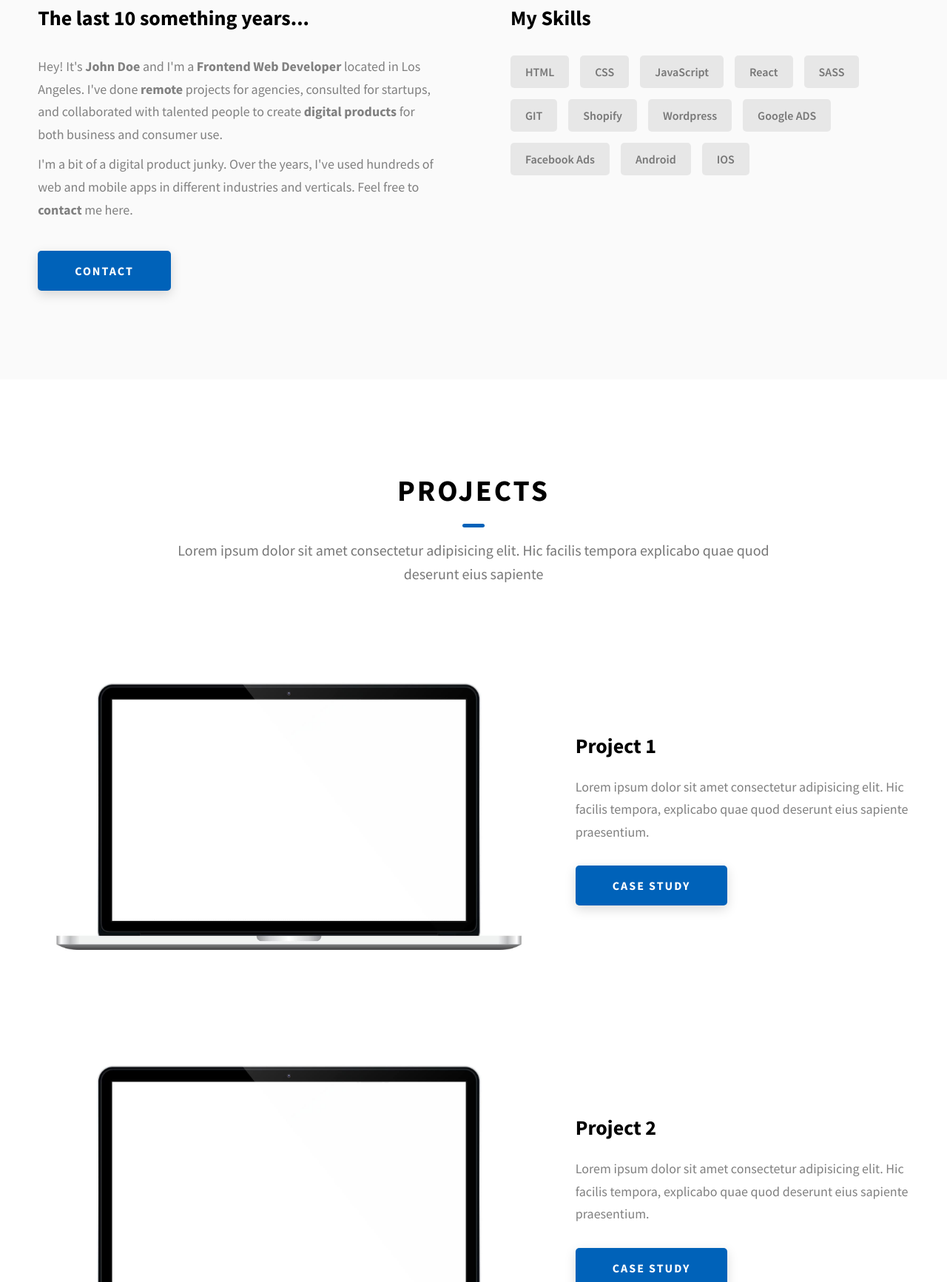
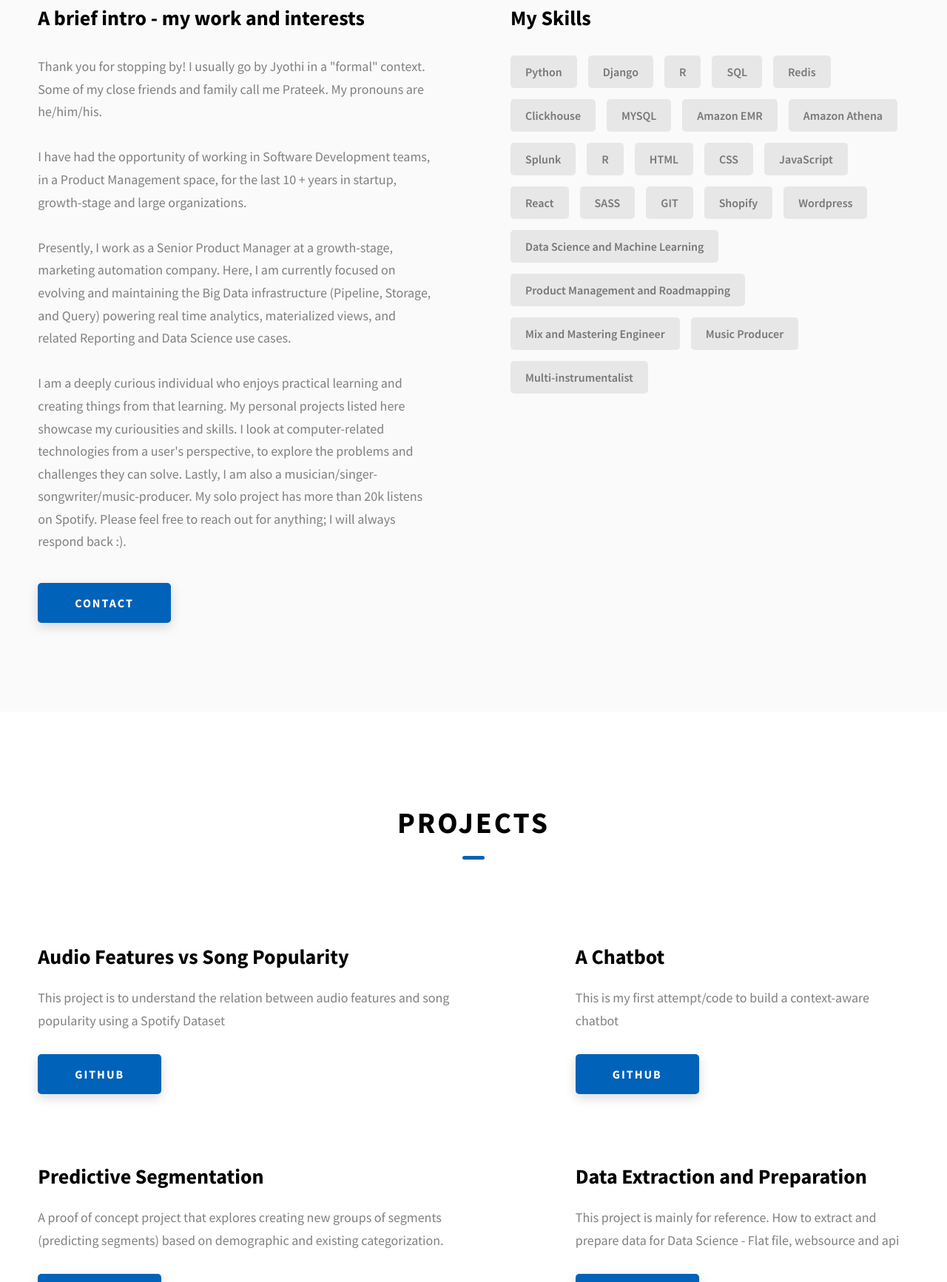
Before and after one commit to prateeksamudrala/jpsportfolio, a website: page index.html in a window 1280 px wide. Shown: the part 1067-2800 px from the top of the page at 74% size. Drawn offline with Linux system fonts and the light colour scheme.

Commit message:
many changes

```diff
--- a/index.html
+++ b/index.html
@@ -27,7 +27,7 @@
               class="header__logo-img"
             />
           </div>
-          <span class="header__logo-sub">Jyothi Prateek Samudrala</span>
+          <span class="header__logo-sub">J.P.Samudrala</span>
         </div>
         <div class="header__main">
           <ul class="header__links">
@@ -134,24 +134,18 @@
         </h2>
         <div class="about__content">
           <div class="about__content-main">
-            <h3 class="about__content-title">The last 10 something years...</h3>
+            <h3 class="about__content-title">A brief intro - my work and interests</h3>
             <div class="about__content-details">
               <p class="about__content-details-para">
-                Hey! It's
-                <strong>John Doe</strong>
-                and I'm a <strong> Frontend Web Developer </strong> located in
-                Los Angeles. I've done
-                <strong> remote </strong>
-                projects for agencies, consulted for startups, and collaborated
-                with talented people to create
-                <strong>digital products </strong>
-                for both business and consumer use.
-              </p>
-              <p class="about__content-details-para">
-                I'm a bit of a digital product junky. Over the years, I've used
-                hundreds of web and mobile apps in different industries and
-                verticals. Feel free to
-                <strong>contact</strong> me here.
+                Thank you for stopping by! I usually go by Jyothi in a "formal" context. Some of my close friends and family call me Prateek. My pronouns are he/him/his.
+                <br/><br/>
+                I have had the opportunity of working in Software Development teams, in a Product Management space, for the last 10 + years in startup, growth-stage and large organizations.
+                <br/><br/>
+                Presently, I work as a Senior Product Manager at a growth-stage, marketing automation company. Here, I am currently focused on evolving and maintaining the Big Data infrastructure (Pipeline, Storage, and Query) powering real time analytics, materialized views, and related Reporting and Data Science use cases.
+                <br/><br/>
+                I am a deeply curious individual who enjoys practical learning and creating things from that learning. My personal projects listed here showcase my curiousities and skills. I look at computer-related technologies
+              from a user's perspective, to explore the problems and challenges they can solve. Lastly, I am also a musician/singer-songwriter/music-producer. My solo project has more than 20k listens on Spotify.
+              Please feel free to reach out for anything; I will always respond back :).
               </p>
             </div>
             <a href="./#contact" class="btn btn--med btn--theme dynamicBgClr"
@@ -161,6 +155,17 @@
           <div class="about__content-skills">
             <h3 class="about__content-title">My Skills</h3>
             <div class="skills">
+              <div class="skills__skill">Python</div>
+              <div class="skills__skill">Django</div>
+              <div class="skills__skill">R</div>
+              <div class="skills__skill">SQL</div>
+              <div class="skills__skill">Redis</div>
+              <div class="skills__skill">Clickhouse</div>
+              <div class="skills__skill">MYSQL</div>
+              <div class="skills__skill">Amazon EMR</div>
+              <div class="skills__skill">Amazon Athena</div>
+              <div class="skills__skill">Splunk</div>
+              <div class="skills__skill">R</div>
               <div class="skills__skill">HTML</div>
               <div class="skills__skill">CSS</div>
               <div class="skills__skill">JavaScript</div>
@@ -169,10 +174,11 @@
               <div class="skills__skill">GIT</div>
               <div class="skills__skill">Shopify</div>
               <div class="skills__skill">Wordpress</div>
-              <div class="skills__skill">Google ADS</div>
-              <div class="skills__skill">Facebook Ads</div>
-              <div class="skills__skill">Android</div>
-              <div class="skills__skill">IOS</div>
+              <div class="skills__skill">Data Science and Machine Learning</div>
+              <div class="skills__skill">Product Management and Roadmapping</div>
+              <div class="skills__skill">Mix and Mastering Engineer</div>
+              <div class="skills__skill">Music Producer</div>
+              <div class="skills__skill">Multi-instrumentalist</div>
             </div>
           </div>
         </div>
@@ -183,13 +189,93 @@
         <h2 class="heading heading-sec heading-sec__mb-bg">
           <span class="heading-sec__main">Projects</span>
           <span class="heading-sec__sub">
-            Lorem ipsum dolor sit amet consectetur adipisicing elit. Hic facilis
-            tempora explicabo quae quod deserunt eius sapiente
           </span>
         </h2>
 
         <div class="projects__content">
           <div class="projects__row">
+            <!-- <div class="projects__row-img-cont">
+              <img
+                src="./assets/jpeg/project-mockup-example.jpeg"
+                alt="Software Screenshot"
+                class="projects__row-img"
+                loading="lazy"
+              />
+            </div> -->
+            <div class="projects__row-content">
+              <h3 class="projects__row-content-title">Audio Features vs Song Popularity</h3>
+              <p class="projects__row-content-desc">
+                This project is to understand the relation between audio features and song popularity using a Spotify Dataset
+              </p>
+              <a
+                href="https://github.com/prateeksamudrala/audiofeaturessongpopularity"
+                class="btn btn--med btn--theme dynamicBgClr"
+                target="_blank"
+                >Github</a
+              >
+            </div>
+            <div class="projects__row-content">
+              <h3 class="projects__row-content-title">A Chatbot</h3>
+              <p class="projects__row-content-desc">
+                This is my first attempt/code to build a context-aware chatbot
+              </p>
+              <a
+                href="https://github.com/prateeksamudrala/achatbot"
+                class="btn btn--med btn--theme dynamicBgClr"
+                target="_blank"
+                >Github</a
+              >
+            </div>
+            <div class="projects__row-content">
+              <h3 class="projects__row-content-title">Predictive Segmentation</h3>
+              <p class="projects__row-content-desc">
+                A proof of concept project that explores creating new groups of segments (predicting segments) based on demographic and existing categorization.
+              </p>
+              <a
+                href="https://github.com/prateeksamudrala/predictivesegmentation"
+                class="btn btn--med btn--theme dynamicBgClr"
+                target="_blank"
+                >Github</a
+              >
+            </div>
+            <div class="projects__row-content">
+              <h3 class="projects__row-content-title">Data Extraction and Preparation</h3>
+              <p class="projects__row-content-desc">
+                This project is mainly for reference. How to extract and prepare data for Data Science - Flat file, websource and api
+              </p>
+              <a
+                href="https://github.com/prateeksamudrala/datapreparation"
+                class="btn btn--med btn--theme dynamicBgClr"
+                target="_blank"
+                >Github</a
+              >
+            </div>
+            <div class="projects__row-content">
+              <h3 class="projects__row-content-title">Sentiment Classifier</h3>
+              <p class="projects__row-content-desc">
+                How to Capture Sentiment behind text - Positive Or Negative - using Machine Learning using TextBlob
+              </p>
+              <a
+                href="https://github.com/prateeksamudrala/sentimentclassfier"
+                class="btn btn--med btn--theme dynamicBgClr"
+                target="_blank"
+                >Github</a
+              >
+            </div>
+            <div class="projects__row-content">
+              <h3 class="projects__row-content-title">Neural Networks</h3>
+              <p class="projects__row-content-desc">
+                A demonstration of neural network classification. Image classification is also included in this.
+              </p>
+              <a
+                href="https://github.com/prateeksamudrala/neuralnetworks"
+                class="btn btn--med btn--theme dynamicBgClr"
+                target="_blank"
+                >Github</a
+              >
+            </div>
+          </div>
+          <!-- <div class="projects__row">
             <div class="projects__row-img-cont">
               <img
                 src="./assets/jpeg/project-mockup-example.jpeg"
@@ -199,41 +285,15 @@
               />
             </div>
             <div class="projects__row-content">
-              <h3 class="projects__row-content-title">Project 1</h3>
+              <h3 class="projects__row-content-title">A Chatbot</h3>
               <p class="projects__row-content-desc">
-                Lorem ipsum dolor sit amet consectetur adipisicing elit. Hic
-                facilis tempora, explicabo quae quod deserunt eius sapiente
-                praesentium.
+                This is my first take on building a context-aware chatbot.
               </p>
               <a
-                href="./project-1.html"
+                href="https://github.com/prateeksamudrala/achatbot"
                 class="btn btn--med btn--theme dynamicBgClr"
                 target="_blank"
-                >Case Study</a
-              >
-            </div>
-          </div>
-          <div class="projects__row">
-            <div class="projects__row-img-cont">
-              <img
-                src="./assets/jpeg/project-mockup-example.jpeg"
-                alt="Software Screenshot"
-                class="projects__row-img"
-                loading="lazy"
-              />
-            </div>
-            <div class="projects__row-content">
-              <h3 class="projects__row-content-title">Project 2</h3>
-              <p class="projects__row-content-desc">
-                Lorem ipsum dolor sit amet consectetur adipisicing elit. Hic
-                facilis tempora, explicabo quae quod deserunt eius sapiente
-                praesentium.
-              </p>
-              <a
-                href="./project-2.html"
-                class="btn btn--med btn--theme dynamicBgClr"
-                target="_blank"
-                >Case Study</a
+                >Github</a
               >
             </div>
           </div>
@@ -260,7 +320,7 @@
                 >Case Study</a
               >
             </div>
-          </div>
+          </div> -->
         </div>
       </div>
     </section>
@@ -268,13 +328,13 @@
       <div class="main-container">
         <h2 class="heading heading-sec heading-sec__mb-med">
           <span class="heading-sec__main heading-sec__main--lt">Contact</span>
-          <span class="heading-sec__sub heading-sec__sub--lt">
+          <!-- <span class="heading-sec__sub heading-sec__sub--lt">
             Lorem ipsum dolor sit amet consectetur adipisicing elit. Hic facilis
             tempora explicabo quae quod deserunt eius sapiente
-          </span>
+          </span> -->
         </h2>
         <div class="contact__form-container">
-          <form action="#" class="contact__form">
+          <form method="post" action="https://formspree.io/f/mknaodal" class="contact__form">
             <div class="contact__form-field">
               <label class="contact__form-label" for="name">Name</label>
               <input
@@ -291,7 +351,7 @@
               <input
                 required
                 placeholder="Enter Your Email"
-                type="text"
+                type="email"
                 class="contact__form-input"
                 name="email"
                 id="email"
@@ -324,28 +384,28 @@
               <span>Social</span>
             </h2>
             <div class="main-footer__social-cont">
-              <a target="_blank" rel="noreferrer" href="#">
+              <a href="https://www.linkedin.com/in/jpsamudrala/" target="_blank" rel="noreferrer" href="#">
                 <img
                   class="main-footer__icon"
                   src="./assets/png/linkedin-ico.png"
                   alt="icon"
                 />
               </a>
-              <a target="_blank" rel="noreferrer" href="#">
+              <a href="https://github.com/prateeksamudrala" target="_blank" rel="noreferrer" href="#">
                 <img
                   class="main-footer__icon"
                   src="./assets/png/github-ico.png"
                   alt="icon"
                 />
               </a>
-              <a target="_blank" rel="noreferrer" href="#">
+              <a href="https://open.spotify.com/artist/5CBXysVnvA8gwUlzUDn21w?si=ml_dqCAoSC-wU309QJ5PaA" target="_blank" rel="noreferrer" href="#">
                 <img
                   class="main-footer__icon"
-                  src="./assets/png/twitter-ico.png"
+                  src="./assets/png/spotify.png"
                   alt="icon"
                 />
               </a>
-              <a target="_blank" rel="noreferrer" href="#">
+              <!-- <a target="_blank" rel="noreferrer" href="#">
                 <img
                   class="main-footer__icon"
                   src="./assets/png/yt-ico.png"
@@ -358,7 +418,7 @@
                   src="./assets/png/insta-ico.png"
                   alt="icon"
                 />
-              </a>
+              </a> -->
             </div>
           </div>
           <div class="main-footer__row main-footer__row-2">
```
Also changed, not shown: README.md.
